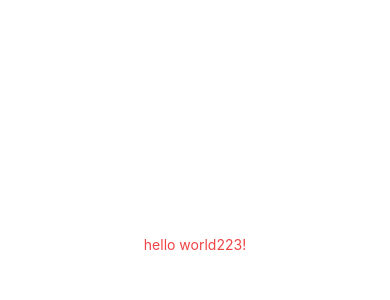
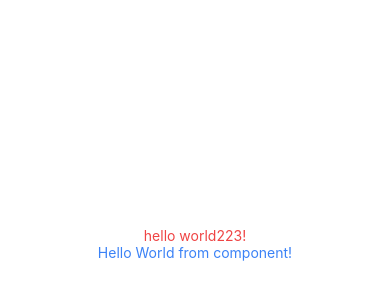
Before and after one commit to felix-le/chat-voice-with-gpt, a React Native app: screen / in a window 390 px wide. Shown: the part 178-478 px from the top of the page. Built offline with nearby package versions, Linux system fonts and the light colour scheme.

Commit message:
finished add  tailwindcss

```diff
--- a/App.tsx
+++ b/App.tsx
@@ -1,11 +1,13 @@
 import { StatusBar } from "expo-status-bar";
 import { StyleSheet, Text, View } from "react-native";
-
+import HelloWorld from "./src/components/HelloWorld";
 export default function App() {
   return (
     <View className="flex-1 bg-white items-center justify-center">
       <Text className="text-red-500">hello world223!</Text>
       <StatusBar style="auto" />
+
+      <HelloWorld />
     </View>
   );
 }
--- a/src/components/HelloWorld.tsx
+++ b/src/components/HelloWorld.tsx
@@ -1,20 +1,8 @@
-import React from 'react';
-import { View, Text, StyleSheet } from 'react-native';
+import React from "react";
+import { View, Text, StyleSheet } from "react-native";
 
 const HelloWorld: React.FC = () => {
-  return (
-    <View style={styles.container}>
-      <Text>Hello World!</Text>
-    </View>
-  );
+  return <Text className="text-blue-500">Hello World from component!</Text>;
 };
 
-const styles = StyleSheet.create({
-  container: {
-    flex: 1,
-    justifyContent: 'center',
-    alignItems: 'center',
-  },
-});
-
 export default HelloWorld;
```
